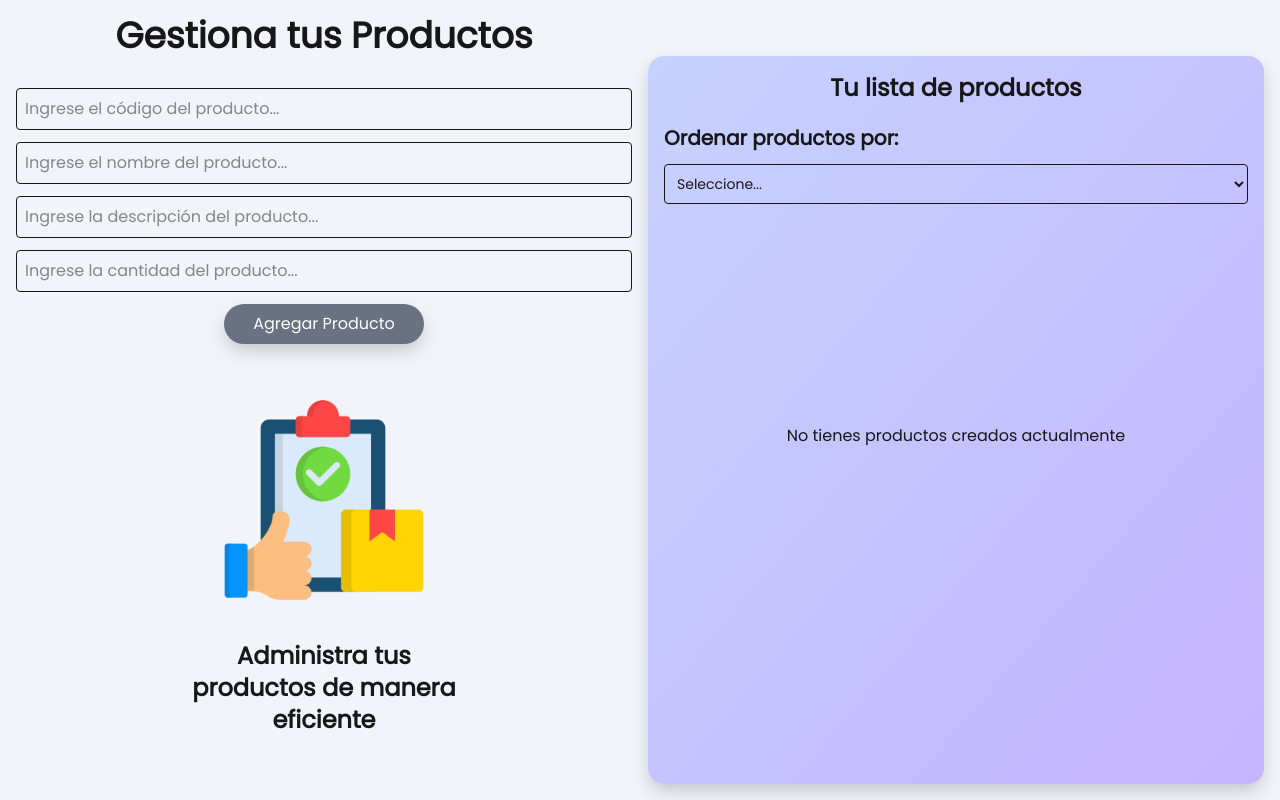
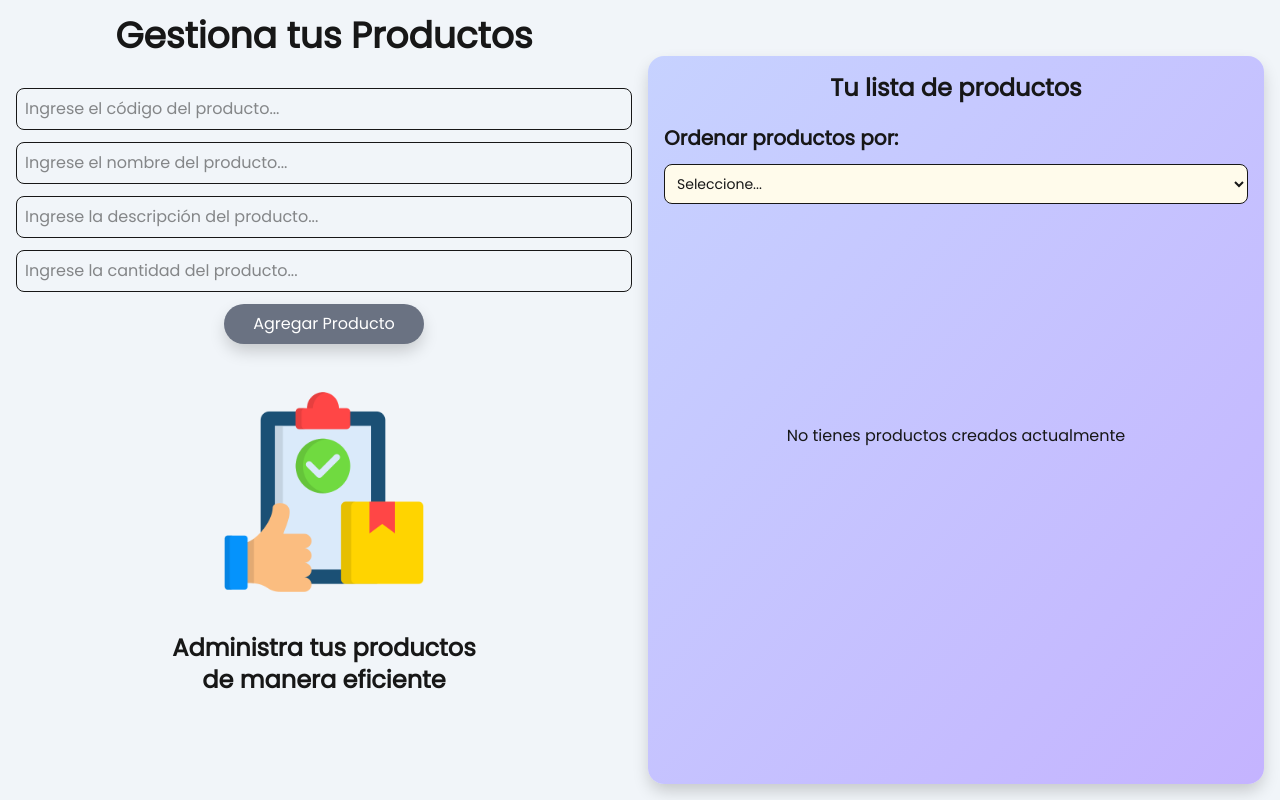
Before and after one commit to camilo520/camilo-cuevas-prueba, a Next.js app: page / in a window 1280 px wide. Built offline with nearby package versions, Linux system fonts and the light colour scheme.

Commit message:
fix: styles

```diff
--- a/src/app/page.tsx
+++ b/src/app/page.tsx
@@ -61,7 +61,7 @@ export default function ProductApp() {
           Gestiona tus Productos
         </h1>
         <ProductForm products={products} onAddProduct={addProduct} />
-        <div className="flex flex-col justify-center p-10 gap-10">
+        <div className="flex flex-col justify-center p-8 gap-10">
           <Image
             src={"/assets/prueba-de-producto.png"}
             alt="Imagen Producto"
@@ -83,7 +83,7 @@ export default function ProductApp() {
             <label className="font-bold text-xl">Ordenar productos por: </label>
             <select
               onChange={(e) => setSortBy(e.target.value as keyof Product)}
-              className="border p-2 rounded cursor-pointer text-sm"
+              className="border p-2  cursor-pointer text-sm bg-amber-50 rounded-lg"
             >
               <option value="">Seleccione...</option>
               <option value="codigo">Código</option>
--- a/src/components/ProductForm.tsx
+++ b/src/components/ProductForm.tsx
@@ -75,7 +75,7 @@ const ProductForm: React.FC<ProductFormProps> = ({
         }
         onKeyDown={handleKeyDown}
         onWheel={handleWheel}
-        className="border p-2 rounded no-arrows"
+        className="border rounded-lg p-2  no-arrows"
       />
       <input
         type="text"
@@ -84,7 +84,7 @@ const ProductForm: React.FC<ProductFormProps> = ({
         onChange={(e) =>
           setNewProduct({ ...newProduct, nombre: e.target.value })
         }
-        className="border p-2 rounded"
+        className="border p-2 rounded-lg"
       />
       <input
         type="text"
@@ -93,7 +93,7 @@ const ProductForm: React.FC<ProductFormProps> = ({
         onChange={(e) =>
           setNewProduct({ ...newProduct, descripcion: e.target.value })
         }
-        className="border p-2 rounded"
+        className="border p-2 rounded-lg"
       />
       <input
         type="number"
@@ -104,7 +104,7 @@ const ProductForm: React.FC<ProductFormProps> = ({
         }
         onKeyDown={handleKeyDown}
         onWheel={handleWheel}
-        className="border p-2 rounded no-arrows"
+        className="border p-2 rounded-lg no-arrows"
       />
       <button
         onClick={handleSubmit}
```
